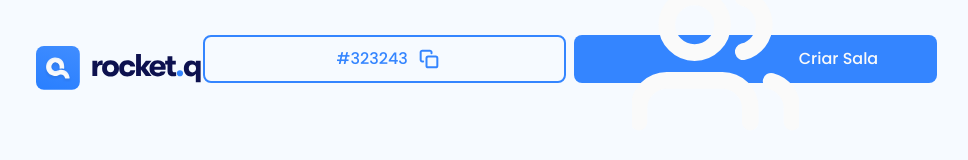
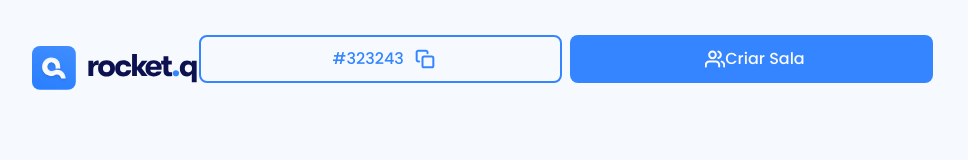
Before and after one commit to arthuralvesdev/RocketQ, a plain HTML site: page room.html in a window 1280 px wide. Shown: the whole page, without its empty margins (154-1122 px from the left). Drawn offline with Linux system fonts and the light colour scheme.

Commit message:
add some improvements

```diff
--- a/styles/room.css
+++ b/styles/room.css
@@ -19,3 +19,13 @@
     width: 2rem;
     height: 2rem;
 }
+
+#room header .buttons .button:nth-child(2) {
+    margin-right: .8rem;
+    padding: 1.3rem .8rem 1.3rem 1.6rem;
+}
+
+#room header .buttons .button:nth-child(2) img {
+    width: 2rem;
+    height: 2rem;
+}
```
